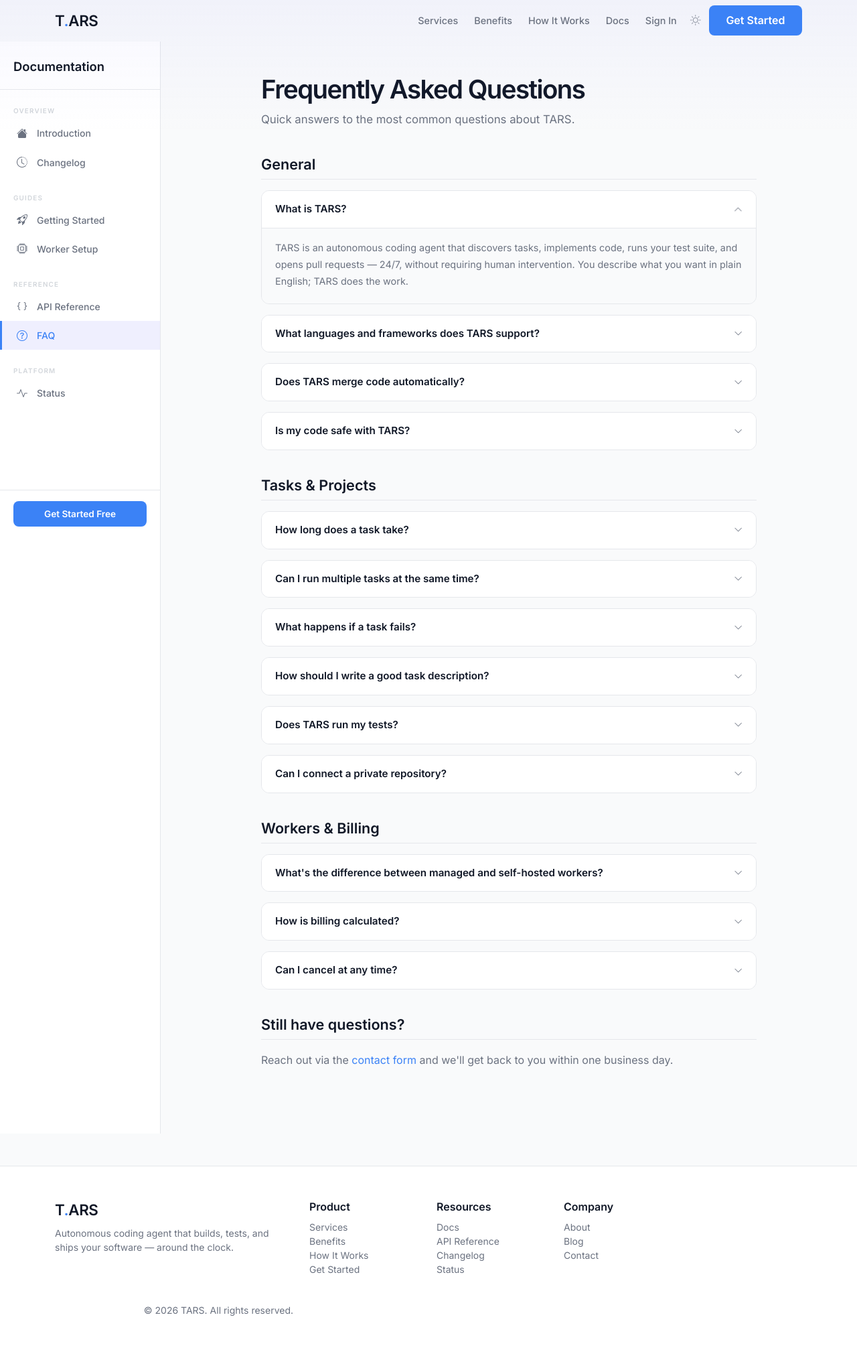
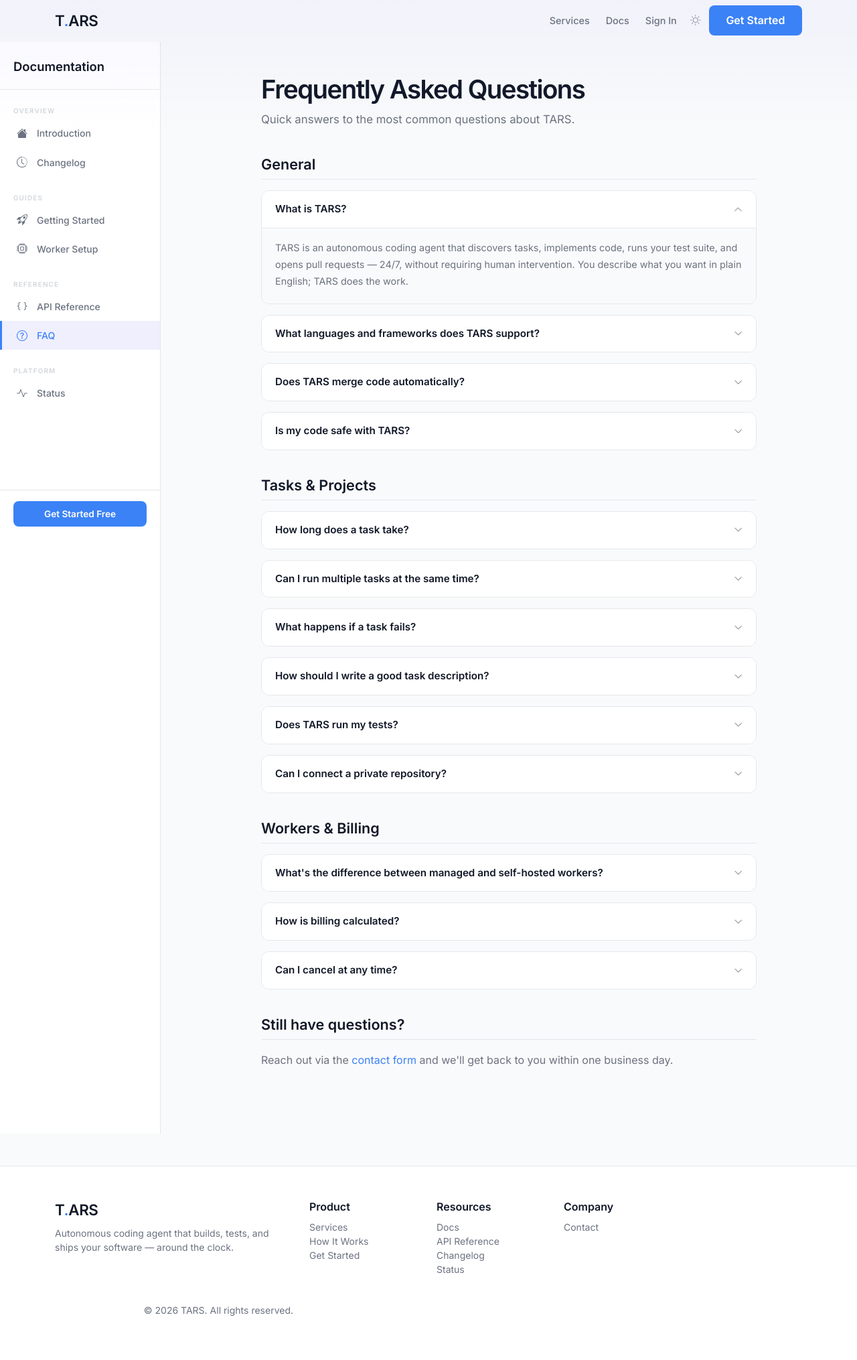
Before and after one commit to dsneed123/tars-survey, a Django app: page /docs/faq/ in a window 1280 px wide. Shown: the whole page at 67% size. Run offline with Django 4.2, Linux system fonts and the light colour scheme; data comes from the database, SQL or seed files in the repository; some libraries are stand-ins or nearby versions.

Commit message:
Final documentation review and link audit (#117)
Co-authored-by: dsneed123 <davissneed@Daviss-Mac-mini.local>

```diff
--- a/pages/templates/pages/docs/faq.html
+++ b/pages/templates/pages/docs/faq.html
@@ -207,7 +207,7 @@
         <i class="bi bi-chevron-down"></i>
     </button>
     <div class="faq-answer">
-        TARS uses a flat monthly subscription with a task quota. If you exceed your quota, additional tasks are billed per task. See the <a href="{% url 'members:billing' %}">billing page</a> for your current plan and usage.
+        TARS uses a flat monthly subscription with a task quota. If you exceed your quota, additional tasks are billed per task. See the <a href="{% url 'billing:billing' %}">billing page</a> for your current plan and usage.
     </div>
 </div>
 
--- a/pages/templates/pages/docs/worker_setup.html
+++ b/pages/templates/pages/docs/worker_setup.html
@@ -141,7 +141,7 @@ cat ~/.ssh/tars_deploy.pub</code></pre>
 </div>
 
 <h2>Monitoring Your Worker</h2>
-<p>View live worker status in the <a href="{% url 'members:dashboard' %}">member dashboard</a> under <strong>Workers</strong> (admin accounts). Workers that miss 5 consecutive heartbeats (25 seconds) are marked offline automatically.</p>
+<p>View live worker status in the <a href="{% url 'members:dashboard' %}">member dashboard</a> under <strong>Workers</strong> (admin accounts). Workers that miss heartbeats for more than 5 minutes are marked offline automatically.</p>
 
 <h3>Useful commands</h3>
 <pre><code># View logs
--- a/templates/base.html
+++ b/templates/base.html
@@ -586,8 +586,6 @@
         <div class="collapse navbar-collapse" id="navMenu">
             <ul class="navbar-nav ms-auto align-items-center gap-2">
                 <li class="nav-item"><a class="nav-link" href="{% url 'pages:services' %}">Services</a></li>
-                <li class="nav-item"><a class="nav-link" href="#benefits">Benefits</a></li>
-                <li class="nav-item"><a class="nav-link" href="#how-it-works">How It Works</a></li>
                 <li class="nav-item"><a class="nav-link" href="{% url 'pages:docs_index' %}">Docs</a></li>
                 <li class="nav-item"><a class="nav-link" href="{% url 'accounts:login' %}">Sign In</a></li>
                 <li class="nav-item">
@@ -618,8 +616,7 @@
                 <p class="fw-semibold mb-2">Product</p>
                 <ul class="list-unstyled small">
                     <li><a href="{% url 'pages:services' %}">Services</a></li>
-                    <li><a href="#benefits">Benefits</a></li>
-                    <li><a href="#how-it-works">How It Works</a></li>
+                    <li><a href="{% url 'pages:docs_index' %}">How It Works</a></li>
                     <li><a href="{% url 'inquiries:get_started' %}">Get Started</a></li>
                 </ul>
             </div>
@@ -635,9 +632,7 @@
             <div class="col-md-2">
                 <p class="fw-semibold mb-2">Company</p>
                 <ul class="list-unstyled small">
-                    <li><a href="#">About</a></li>
-                    <li><a href="#">Blog</a></li>
-                    <li><a href="#">Contact</a></li>
+                    <li><a href="{% url 'inquiries:get_started' %}">Contact</a></li>
                 </ul>
             </div>
             <div class="col-md-4 text-md-end">
```
